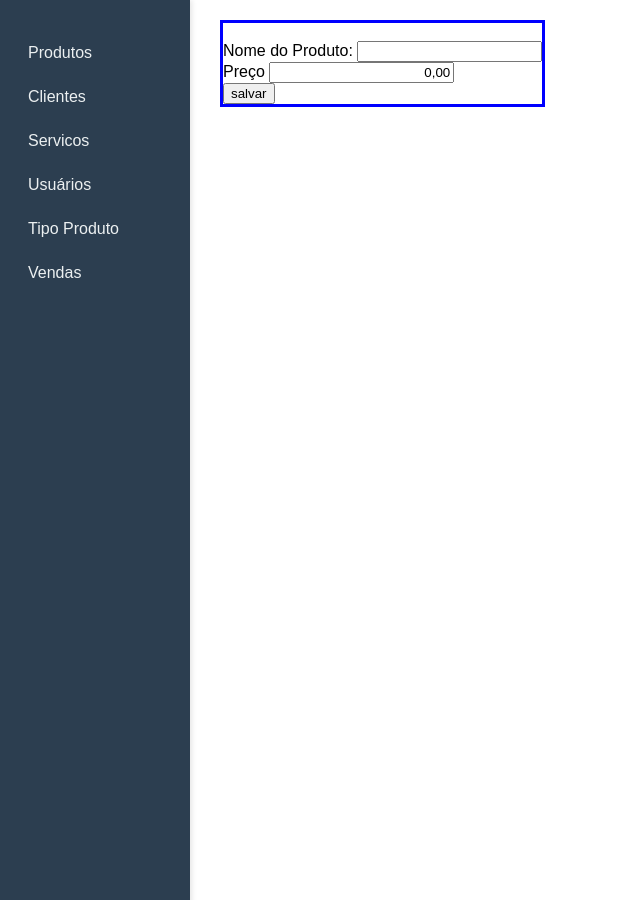
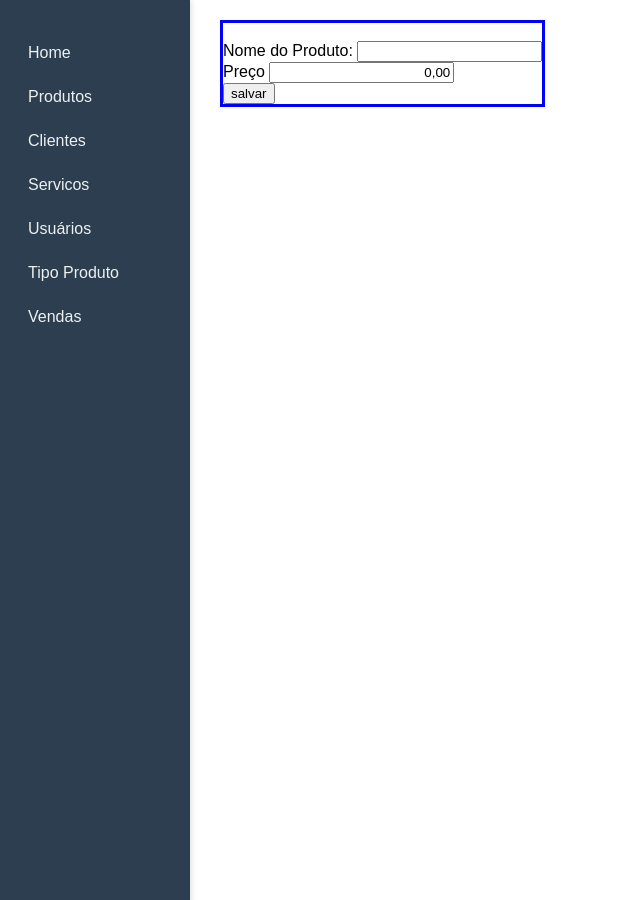
Before and after one commit to mateusvieiraifce/web220251, a Flask app: page /produtos/novo in a window 1280 px wide. Shown: the whole page, without its empty margins (0-640 px from the left). Run offline with Flask 3, Linux system fonts and the light colour scheme.

Commit message:
Update layout.html

```diff
--- a/templates/layout.html
+++ b/templates/layout.html
@@ -12,12 +12,14 @@
 
 <div class="menu-lateral" style="" >
     <ul>
+        <li><a href="{{url_for("index")}}">Home</a> </li>
         <li><a href="{{url_for("produto_novo")}}">Produtos</a> </li>
         <li><a href="#">Clientes</a> </li>
         <li><a href="{{url_for("servicos_list")}}">Servicos</a> </li>
         <li><a href="{{url_for("usuarios_list")}}">Usuários</a> </li>
         <li><a href="#">Tipo Produto</a> </li>
         <li><a href="#">Vendas</a> </li>
+
     </ul>
 
 </div>
```
